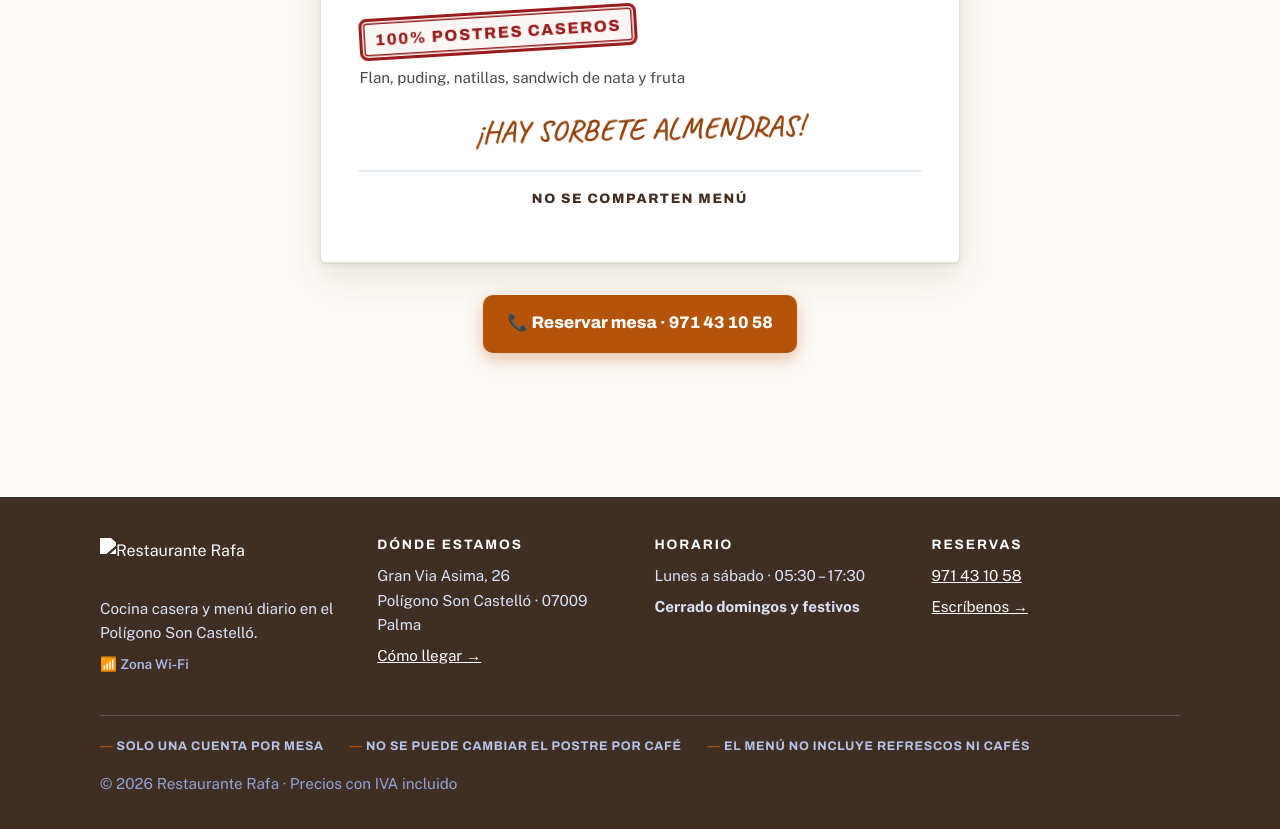
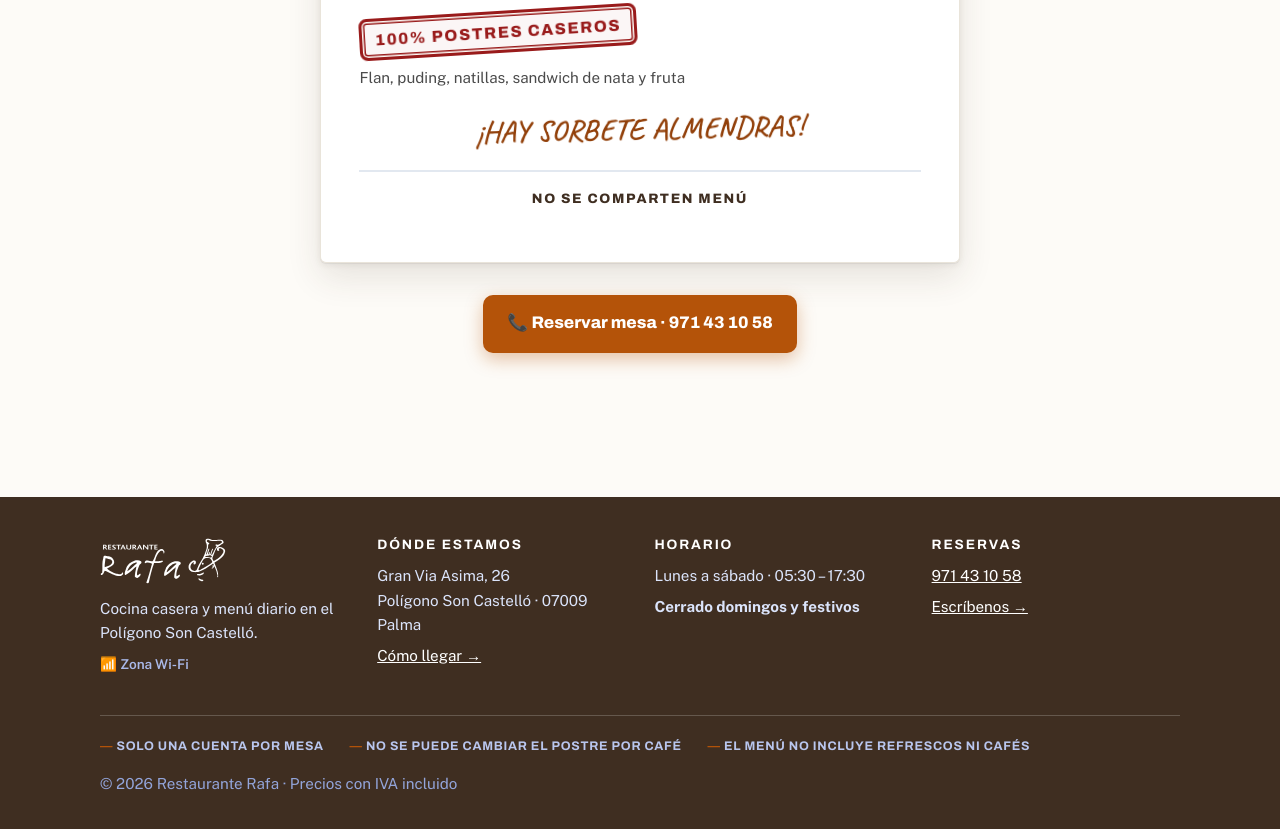
Before and after one commit to sSILENTPIPE/RestauranteRafa, a plain HTML site: page menu-diario.html in a window 1280 px wide. Shown: the part 1253-2082 px from the top of the page. Drawn offline with nearby package versions, Linux system fonts and the light colour scheme; no server answers.

Commit message:
Update menu-diario.html

```diff
--- a/menu-diario.html
+++ b/menu-diario.html
@@ -76,7 +76,7 @@
     <div class="contenedor">
       <div class="pie__rejilla">
         <div class="pie__marca">
-          <img class="logo-blanco" src="assets/logo-rafa.svg" alt="Restaurante Rafa">
+          <img class="logo-blanco" src="logo-rafa.svg" alt="Restaurante Rafa">
           <p>Cocina casera y menú diario en el Polígono Son Castelló.</p>
           <p><span class="wifi">📶 Zona Wi-Fi</span></p>
         </div>
```
